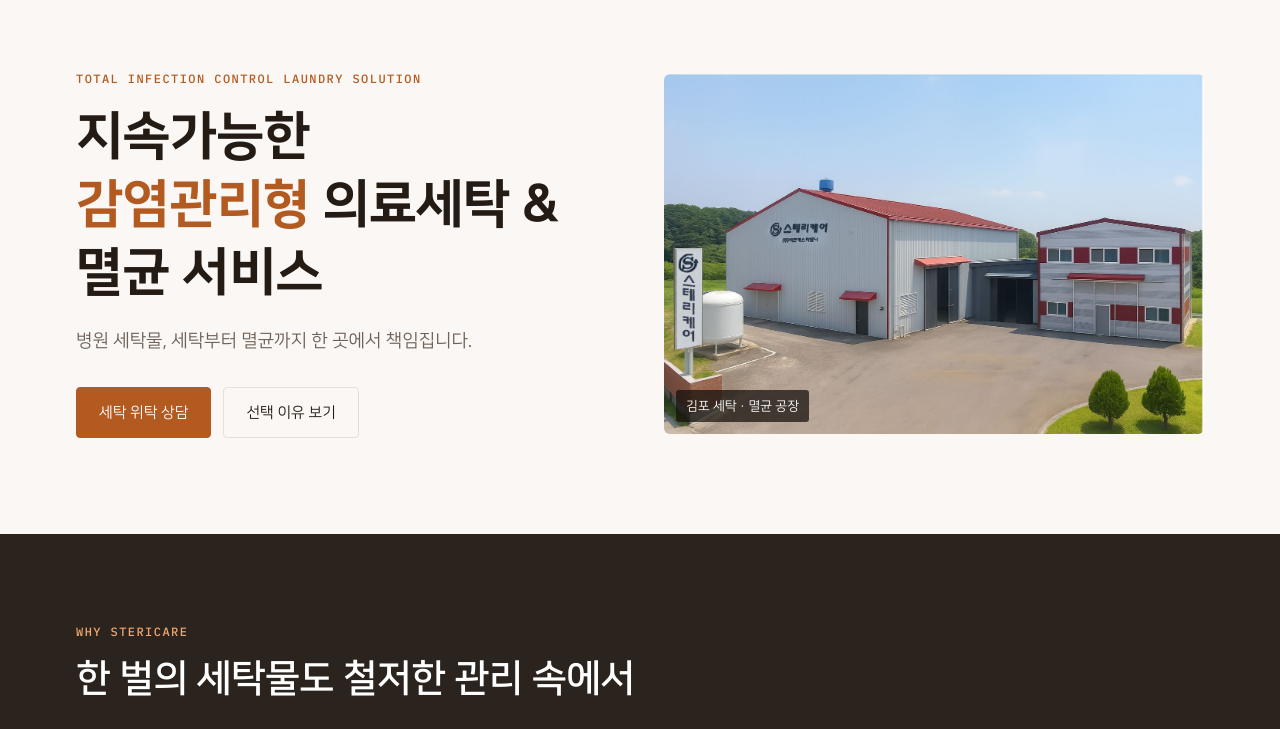
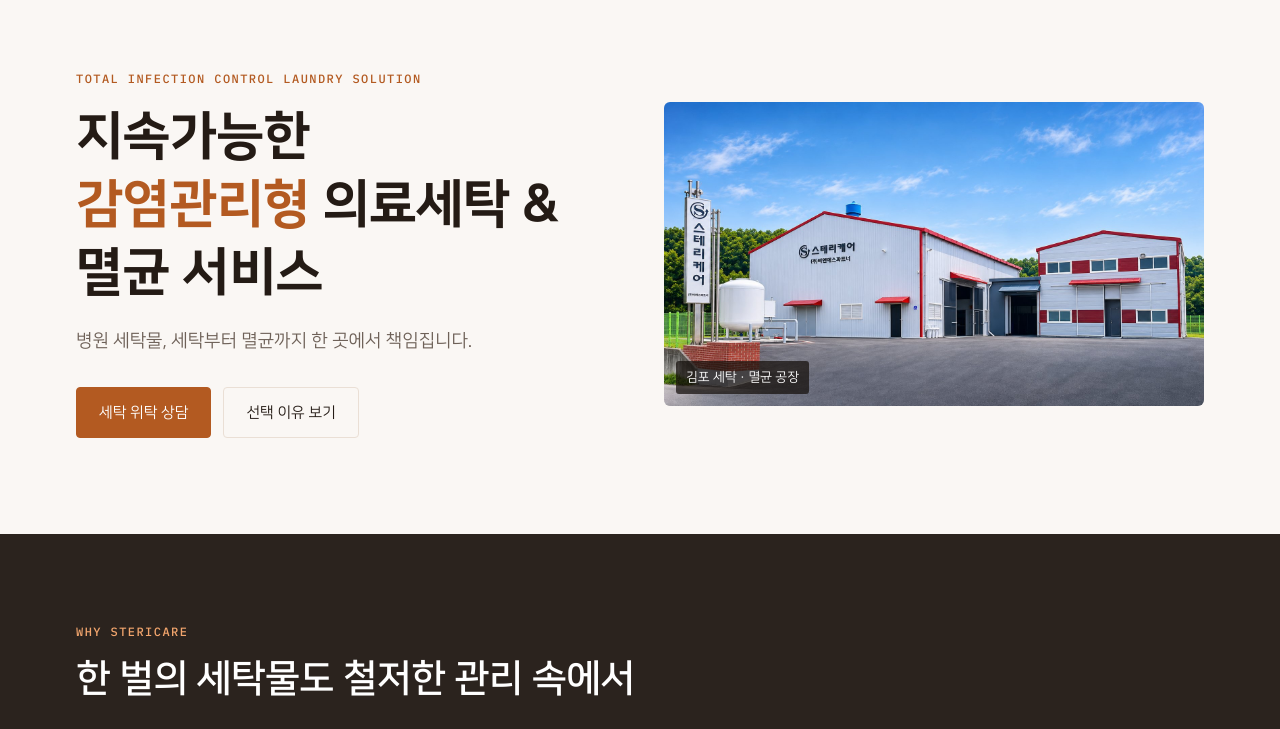
Before and after one commit to suzieh0518/Stericare_official_website, a plain HTML site: page index.html in a window 1280 px wide. Shown: the part 68-797 px from the top of the page. Drawn offline with Linux system fonts and the light colour scheme.

Commit message:
공장 외관 사진을 새 사진으로 교체 (홈·오시는 길·사업장 전경)
Co-Authored-By: Claude Opus 5.5 <noreply@anthropic.com>
Claude-Session: https://claude.ai/code/session_01Pr4Z8V6znM3eTbWFNcNbHK

```diff
--- a/index.html
+++ b/index.html
@@ -5,7 +5,7 @@
 <meta name="viewport" content="width=device-width, initial-scale=1, viewport-fit=cover">
 <meta property="og:title" content="스테리케어">
 <meta property="og:description" content="감염관리형 의료세탁 & 멸균 서비스">
-<meta property="og:image" content="img/exterior.jpg">
+<meta property="og:image" content="https://stericare.co.kr/img/factory-exterior.jpg">
 <link rel="icon" href="img/logo.png">
 <title>스테리케어 | 감염관리형 의료세탁 & 멸균 서비스</title>
 <meta name="description" content="스테리케어는 감염관리형 의료세탁 & 멸균 서비스 전문기업입니다.">
@@ -130,7 +130,7 @@ header{position:sticky;top:env(safe-area-inset-top,0px);z-index:9;background:col
 .hero .lead{margin-top:20px;font-size:18px;color:var(--muted);max-width:32em}
 .hero .actions{display:flex;flex-wrap:wrap;gap:12px;margin-top:30px}
 .hero figure{position:relative;border-radius:6px;overflow:hidden;min-width:0}
-.hero figure img{width:100%;aspect-ratio:3/2;object-fit:cover}
+.hero figure img{width:100%;aspect-ratio:16/9;object-fit:cover}
 .hero figcaption{position:absolute;left:12px;bottom:12px;background:rgba(20,14,10,.72);color:#fff;font-size:13px;padding:5px 10px;border-radius:3px}
 .stats{display:grid;grid-template-columns:repeat(4,1fr);margin-top:56px;border-top:2px solid var(--ink);border-bottom:1px solid var(--line)}
 .stat{padding:22px 20px 22px 0;min-width:0}
@@ -386,7 +386,7 @@ footer .meta{display:flex;flex-wrap:wrap;gap:4px 18px}
           </div>
         </div>
         <figure>
-          <img src="img/exterior.jpg" alt="스테리케어 김포 공장 외부 전경" width="1400" height="933">
+          <img src="img/factory-exterior.jpg" alt="스테리케어 김포 공장 외부 전경" width="1600" height="900">
           <figcaption>김포 세탁·멸균 공장</figcaption>
         </figure>
       </div>
@@ -570,7 +570,7 @@ footer .meta{display:flex;flex-wrap:wrap;gap:4px 18px}
         <div class="card"><div class="eyebrow">Head Office</div><h3>부천 본사</h3><p class="addr">경기도 부천시 부천로29번길 17, 3층</p><p class="muted">계약 · 정산 · 고객 상담</p><div class="maplinks"><a href="https://map.naver.com/p/search/%EA%B2%BD%EA%B8%B0%EB%8F%84%20%EB%B6%80%EC%B2%9C%EC%8B%9C%20%EB%B6%80%EC%B2%9C%EB%A1%9C29%EB%B2%88%EA%B8%B8%2017" target="_blank" rel="noopener">네이버 지도 ↗</a><a href="https://map.kakao.com/?q=%EA%B2%BD%EA%B8%B0%EB%8F%84%20%EB%B6%80%EC%B2%9C%EC%8B%9C%20%EB%B6%80%EC%B2%9C%EB%A1%9C29%EB%B2%88%EA%B8%B8%2017" target="_blank" rel="noopener">카카오맵 ↗</a></div></div>
       </div>
       <dl class="kv" style="margin-top:32px"><div><dt>대표번호</dt><dd>032-614-6592</dd></div><div><dt>팩스</dt><dd>032-612-6595</dd></div></dl>
-      <figure class="loc-photo"><img src="img/exterior-2.jpg" alt="스테리케어 김포 공장 외부" loading="lazy"><figcaption>김포 공장 외부</figcaption></figure>
+      <figure class="loc-photo"><img src="img/factory-exterior.jpg" alt="스테리케어 김포 공장 외부" loading="lazy"><figcaption>김포 공장 외부</figcaption></figure>
     </div>
   </section>
   </div>
@@ -660,7 +660,7 @@ footer .meta{display:flex;flex-wrap:wrap;gap:4px 18px}
         <figure><img src="img/sterilizer.jpg" alt="멸균기"><figcaption>멸균</figcaption></figure>
         <figure><img src="img/ironing.jpg" alt="다림질 작업"><figcaption>다림질</figcaption></figure>
         <figure><img src="img/repair.jpg" alt="수선 작업"><figcaption>수선</figcaption></figure>
-        <figure class="wide"><img src="img/exterior-2.jpg" alt="공장 외부 전경"><figcaption>외부 전경</figcaption></figure>
+        <figure class="wide"><img src="img/factory-exterior.jpg" alt="공장 외부 전경"><figcaption>외부 전경</figcaption></figure>
       </div>
     </div>
   </section>
```
Also changed, not shown: img/exterior-2.jpg (deleted), img/exterior.jpg (deleted), img/factory-exterior.jpg (added).
